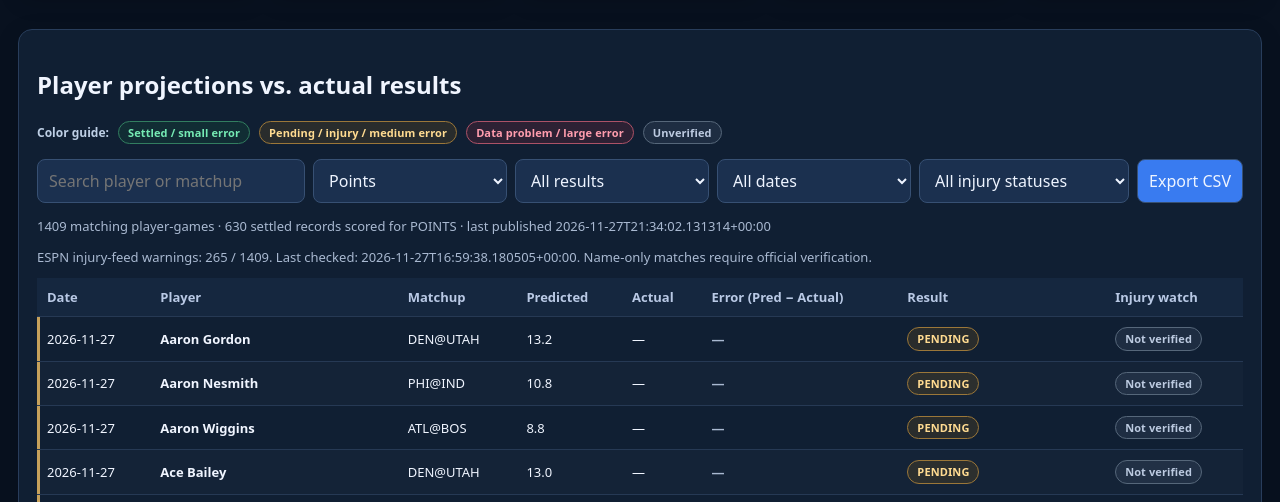
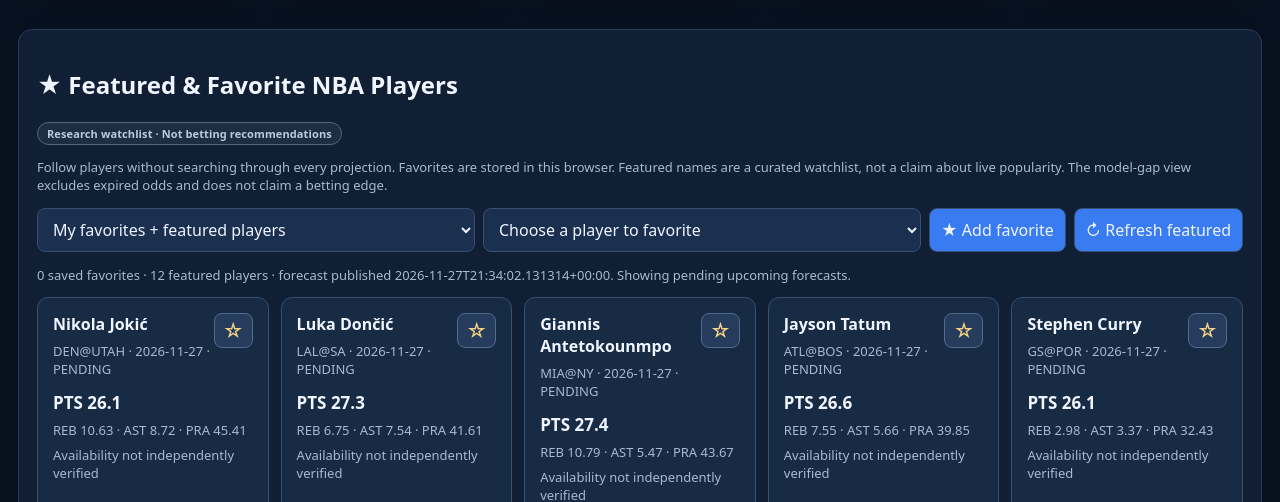
Before and after one commit to Bsg70124-collab/gill-sports, a plain HTML site: page gill-sports-live-players.html in a window 1280 px wide. Shown: the part 298-800 px from the top of the page. Drawn offline with Linux system fonts and the light colour scheme.

Commit message:
Show favorites and model market-gap watchlist atop live NBA player projections

```diff
--- a/gill-sports-live-players.html
+++ b/gill-sports-live-players.html
@@ -43,6 +43,31 @@
 <main>
 <div class="notice" id="notice">Loading published data…</div>
 <div class="metrics"><div class="metric"><div class="small">Archived forecasts</div><b id="total">—</b></div><div class="metric"><div class="small">Settled player-games</div><b id="settled">—</b></div><div class="metric"><div class="small">Pending player-games</div><b id="pending">—</b></div><div class="metric"><div class="small">Mean absolute error</div><b id="mae">—</b><div class="small">Selected stat, settled only</div></div><div class="metric"><div class="small">Injury-feed warnings</div><b id="injury-count">—</b></div></div>
+<section class="panel" id="featured-player-panel">
+ <div class="rowhead"><h2>★ Featured &amp; Favorite NBA Players</h2><span class="gs-pill gs-gray">Research watchlist · Not betting recommendations</span></div>
+ <p class="small">Follow players without searching through every projection. Favorites are stored in this browser. Featured names are a curated watchlist, not a claim about live popularity. The model-gap view excludes expired odds and does not claim a betting edge.</p>
+ <div class="toolbar">
+  <select id="featured-mode" aria-label="Featured player display">
+   <option value="featured">My favorites + featured players</option>
+   <option value="favorites">My favorites only</option>
+   <option value="gaps">Largest recent model-vs-market gaps</option>
+  </select>
+  <select id="featured-player-picker" aria-label="Pick a player to favorite"><option value="">Choose a player to favorite</option></select>
+  <button type="button" id="featured-player-add">★ Add favorite</button>
+  <button type="button" id="featured-refresh">↻ Refresh featured</button>
+ </div>
+ <p id="featured-summary" class="small" aria-live="polite">Loading featured players...</p>
+ <div id="featured-cards" class="gs-featured-grid"></div>
+</section>
+<style>
+.gs-featured-grid{display:grid;grid-template-columns:repeat(auto-fit,minmax(215px,1fr));gap:12px;margin-top:12px}
+.gs-featured-card{border:1px solid #355071;background:#172b45;border-radius:11px;padding:15px;min-height:128px}
+.gs-featured-card .gs-favorite-star{float:right;padding:3px 8px;color:#f6d184;background:#263c5c;border:1px solid #536b8b;font-size:20px;cursor:pointer}
+.gs-featured-card .gs-favorite-star[aria-pressed="true"]{background:#645024;color:#ffe49b}
+.gs-featured-card .small{margin:7px 0;line-height:1.4}
+.gs-featured-proj{margin:12px 0 6px;font-size:15px}
+.gs-featured-proj b{font-size:17px}
+</style>
 <section class="panel"><h2>Player projections vs. actual results</h2><div class="gs-key" aria-label="Color legend"><b>Color guide:</b><span class="gs-pill gs-green">Settled / small error</span><span class="gs-pill gs-amber">Pending / injury / medium error</span><span class="gs-pill gs-red">Data problem / large error</span><span class="gs-pill gs-gray">Unverified</span></div>
 <div class="toolbar"><input id="search" aria-label="Search players" placeholder="Search player or matchup"><select id="stat" aria-label="Statistic"><option value="points">Points</option><option value="rebounds">Rebounds</option><option value="assists">Assists</option><option value="pra">PRA</option><option value="minutes">Minutes</option></select><select id="view" aria-label="Result filter"><option value="all">All results</option><option value="SETTLED">Settled</option><option value="PENDING">Pending</option><option value="DNP_OR_UNMATCHED">DNP / Unmatched</option><option value="DATA_ERROR">Data errors</option></select><select id="day" aria-label="Date filter"><option value="all">All dates</option></select><select id="injury-filter" aria-label="Injury filter"><option value="all">All injury statuses</option><option value="flagged">Reported injuries only</option><option value="unverified">Not listed / unverified</option></select><button id="csv">Export CSV</button></div>
 <p class="small" id="summary"></p><p class="small" id="injury-note"></p>
@@ -272,4 +297,5 @@ el('refresh')?.addEventListener('click',refresh);
 refresh();
 })();
 </script>
+<script src="featured-players.js" defer></script>
 </body></html>
```
